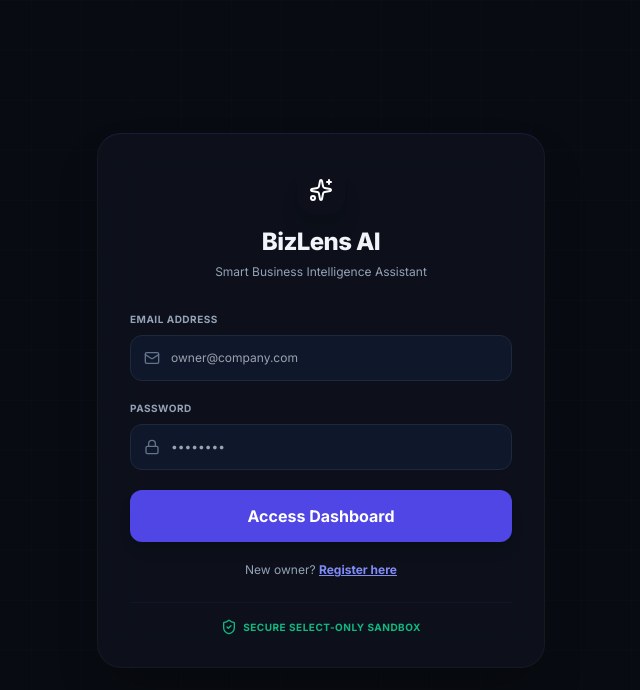
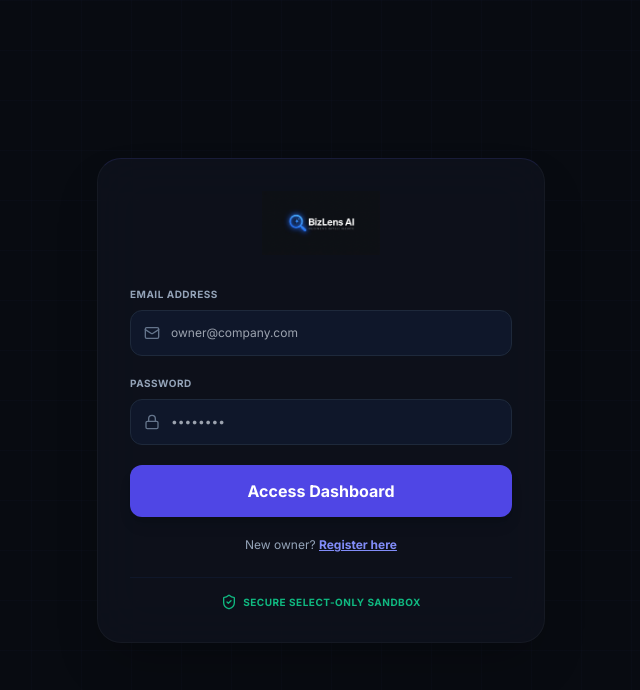
Before and after one commit to vk7981/bizlens-ai, a React (Vite) app in the folder frontend/: page / in a window 1280 px wide. Shown: the top 690 px of the page, without its empty margins (319-959 px from the left). Built offline with nearby package versions, Linux system fonts and the light colour scheme.

Commit message:
design: add brand logo and update header, login, register branding

```diff
--- a/frontend/src/App.jsx
+++ b/frontend/src/App.jsx
@@ -159,19 +159,13 @@ export default function App() {
         <div className="max-w-6xl mx-auto px-6 py-4 flex items-center justify-between">
           <div
             onClick={() => setScreen('home')}
-            className="flex items-center gap-2 cursor-pointer group"
+            className="flex items-center cursor-pointer group select-none"
           >
-            <div className="w-9 h-9 bg-primary-700 rounded-xl flex items-center justify-center text-white shadow-lg shadow-primary-700/35 group-hover:scale-105 transition-all">
-              <Sparkles className="w-5 h-5 text-white" />
-            </div>
-            <div>
-              <span className="font-extrabold text-slate-100 text-base block tracking-tight">
-                {t('title')}
-              </span>
-              <span className="text-[9px] font-bold text-slate-500 uppercase tracking-widest block -mt-0.5">
-                Business Intelligence
-              </span>
-            </div>
+            <img
+              src="/logo.png"
+              alt="BizLens AI Logo"
+              className="h-10 w-auto object-contain group-hover:scale-[1.02] transition-all"
+            />
           </div>
 
           <div className="flex items-center gap-4">
--- a/frontend/src/pages/Login.jsx
+++ b/frontend/src/pages/Login.jsx
@@ -37,18 +37,12 @@ export default function Login({ onLoginSuccess, onToggleRegister }) {
       <div className="w-full max-w-md">
         <Tilt3DCard className="bg-surface border border-outline-variant/65 rounded-3xl p-6 md:p-8 shadow-2xl glass-panel relative overflow-hidden">
           {/* Top Brand Marker */}
-          <div className="flex flex-col items-center text-center space-y-3 mb-8">
-            <div className="w-12 h-12 bg-primary-700 rounded-2xl flex items-center justify-center text-white shadow-xl shadow-primary-700/35">
-              <Sparkles className="w-6 h-6 text-white" />
-            </div>
-            <div>
-              <h1 className="font-extrabold text-slate-100 text-2xl tracking-tight">
-                BizLens AI
-              </h1>
-              <p className="text-xs text-slate-400 mt-1.5">
-                Smart Business Intelligence Assistant
-              </p>
-            </div>
+          <div className="flex flex-col items-center text-center mb-8">
+            <img
+              src="/logo.png"
+              alt="BizLens AI Logo"
+              className="h-16 w-auto object-contain select-none"
+            />
           </div>
 
           {error && (
--- a/frontend/src/pages/Register.jsx
+++ b/frontend/src/pages/Register.jsx
@@ -44,18 +44,12 @@ export default function Register({ onRegisterSuccess, onToggleLogin }) {
       <div className="w-full max-w-md">
         <Tilt3DCard className="bg-surface border border-outline-variant/65 rounded-3xl p-6 md:p-8 shadow-2xl glass-panel relative overflow-hidden">
           {/* Top Brand Marker */}
-          <div className="flex flex-col items-center text-center space-y-3 mb-6">
-            <div className="w-11 h-11 bg-primary-700 rounded-2xl flex items-center justify-center text-white shadow-xl shadow-primary-700/35">
-              <Sparkles className="w-5 h-5 text-white" />
-            </div>
-            <div>
-              <h1 className="font-extrabold text-slate-100 text-xl tracking-tight">
-                Create Account
-              </h1>
-              <p className="text-xs text-slate-400 mt-1">
-                Register your business to start analyzing sheets
-              </p>
-            </div>
+          <div className="flex flex-col items-center text-center mb-6">
+            <img
+              src="/logo.png"
+              alt="BizLens AI Logo"
+              className="h-16 w-auto object-contain select-none"
+            />
           </div>
 
           {error && (
```
Also changed, not shown: frontend/public/logo.png (added).
